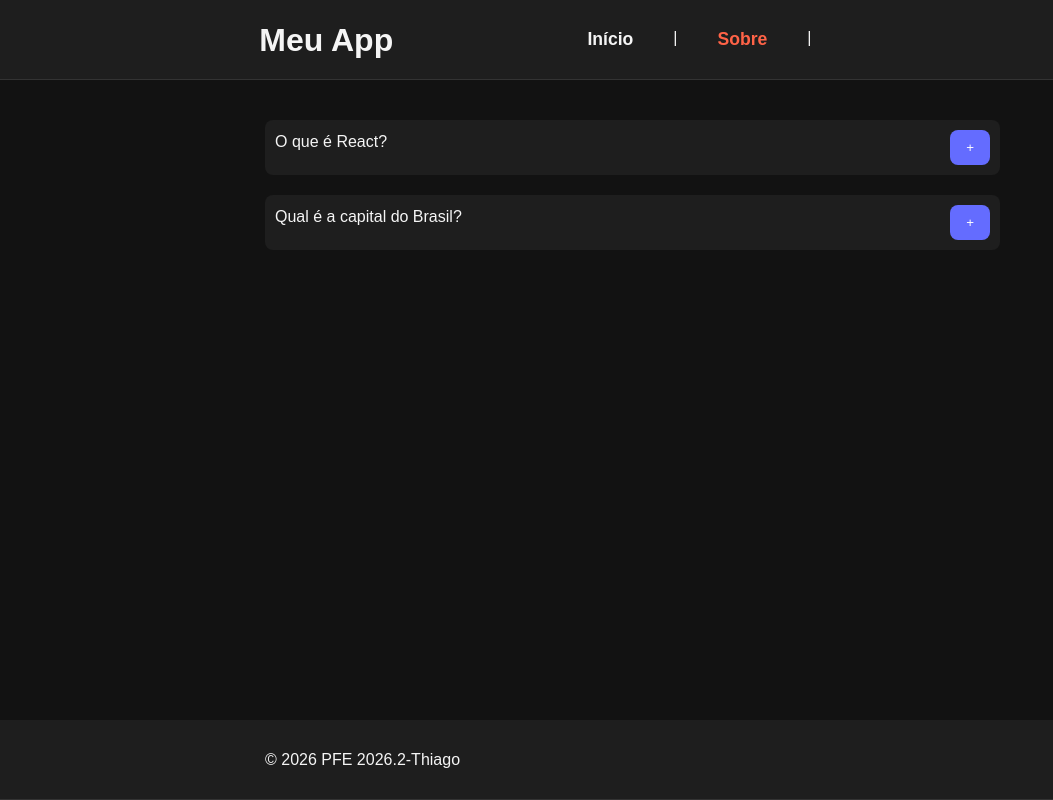
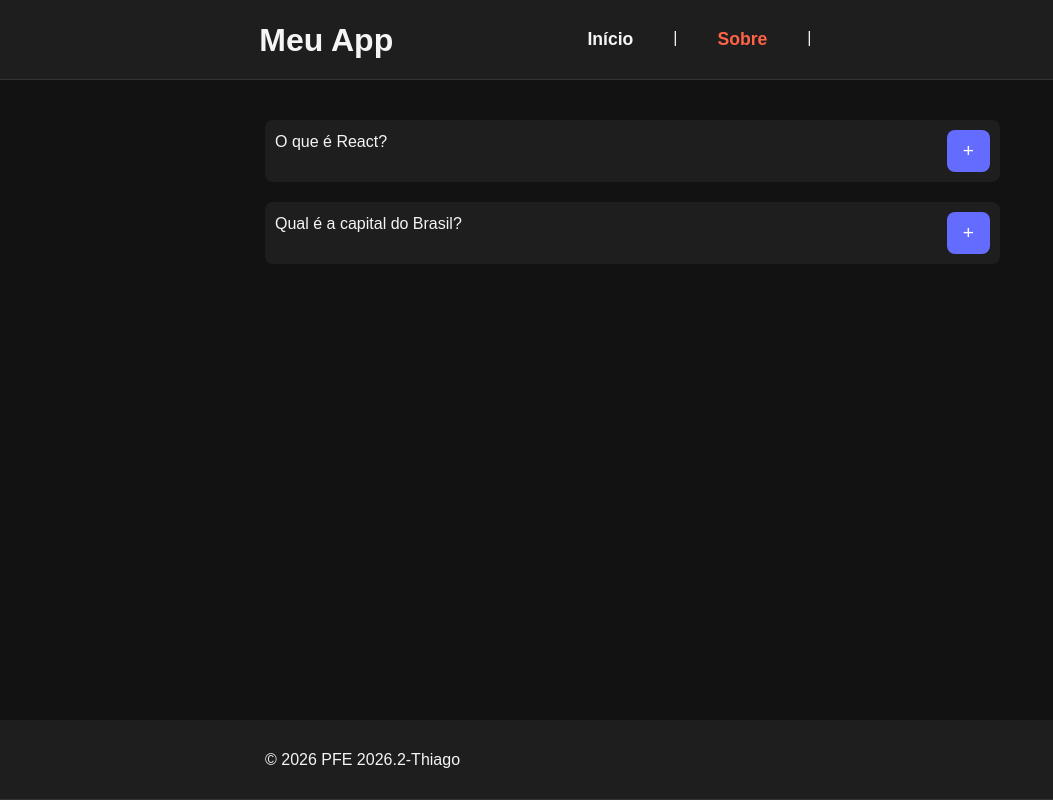
Before and after one commit to tms-prof/componentes-react, a React (Vite) app: page /sobre in a window 1280 px wide. Shown: the whole page, without its empty margins (0-1053 px from the left). Built offline with nearby package versions, Linux system fonts and the light colour scheme.

Commit message:
aumento da fonte nos botões do acorden

```diff
--- a/src/index.css
+++ b/src/index.css
@@ -119,6 +119,10 @@ button:hover {
   margin-top: 20px;
 }
 
+.acordeon button {
+  font-size: 1.2em;
+}
+
 .acordeon .pergunta {
   display:flex;
   justify-content: space-between;
```
